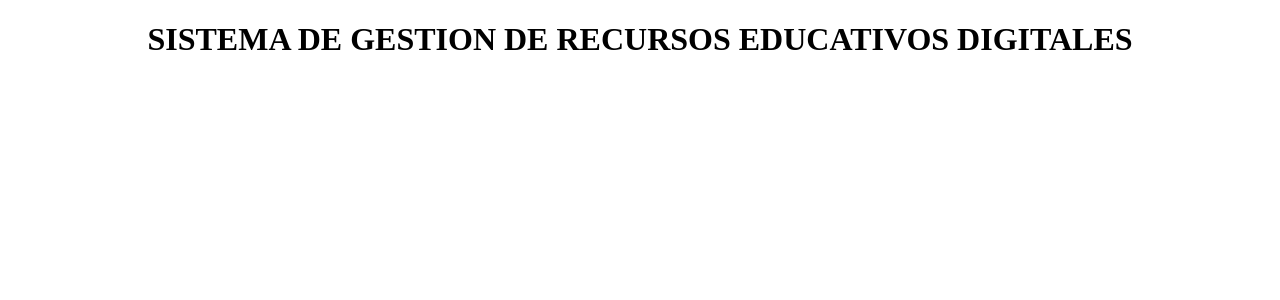
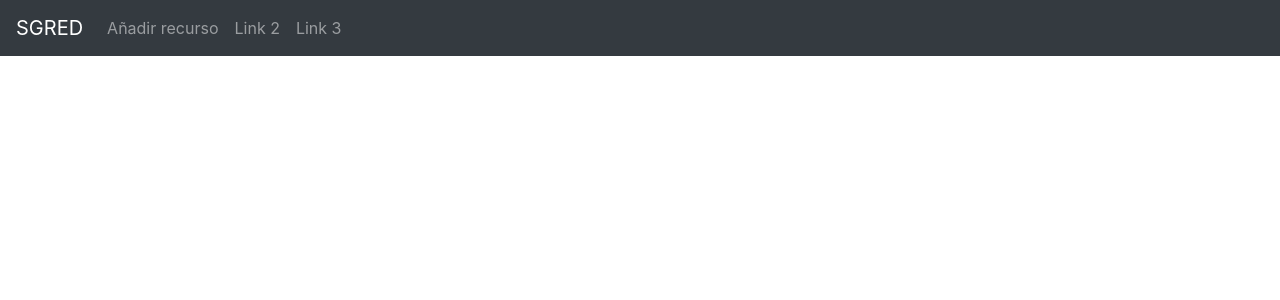
Before and after one commit to agilesg4/PryFinalAgiles20182, a Django app: page /polls/ in a window 1280 px wide. Shown: the top 300 px of the page. Run offline with Django 3.2, Linux system fonts and the light colour scheme; some libraries are stand-ins or nearby versions.

Commit message:
Añadi un menu y el modelo de recurso

```diff
--- a/SGRED_HG/polls/templates/polls/index.html
+++ b/SGRED_HG/polls/templates/polls/index.html
@@ -3,8 +3,29 @@
 <head>
     <meta charset="UTF-8">
     <title>SGRED</title>
+    <link rel="stylesheet" href="https://stackpath.bootstrapcdn.com/bootstrap/4.1.3/css/bootstrap.min.css" integrity="sha384-MCw98/SFnGE8fJT3GXwEOngsV7Zt27NXFoaoApmYm81iuXoPkFOJwJ8ERdknLPMO" crossorigin="anonymous">
 </head>
 <body>
-<h1 align="center">SISTEMA DE GESTION DE RECURSOS EDUCATIVOS DIGITALES</h1>
+ <!--<h1 align="center">SISTEMA DE GESTION DE RECURSOS EDUCATIVOS DIGITALES</h1>-->
+
+<nav class="navbar navbar-expand-sm bg-dark navbar-dark">
+  <!-- Brand/logo -->
+  <a class="navbar-brand" href="#">SGRED</a>
+
+  <!-- Links -->
+  <ul class="navbar-nav">
+    <li class="nav-item">
+      <a class="nav-link" href="#">Añadir recurso</a>
+    </li>
+    <li class="nav-item">
+      <a class="nav-link" href="#">Link 2</a>
+    </li>
+    <li class="nav-item">
+      <a class="nav-link" href="#">Link 3</a>
+    </li>
+  </ul>
+</nav>
+
+
 </body>
 </html>
```
Also changed, not shown: SGRED_HG/polls/models.py (+13 -0 lines).
